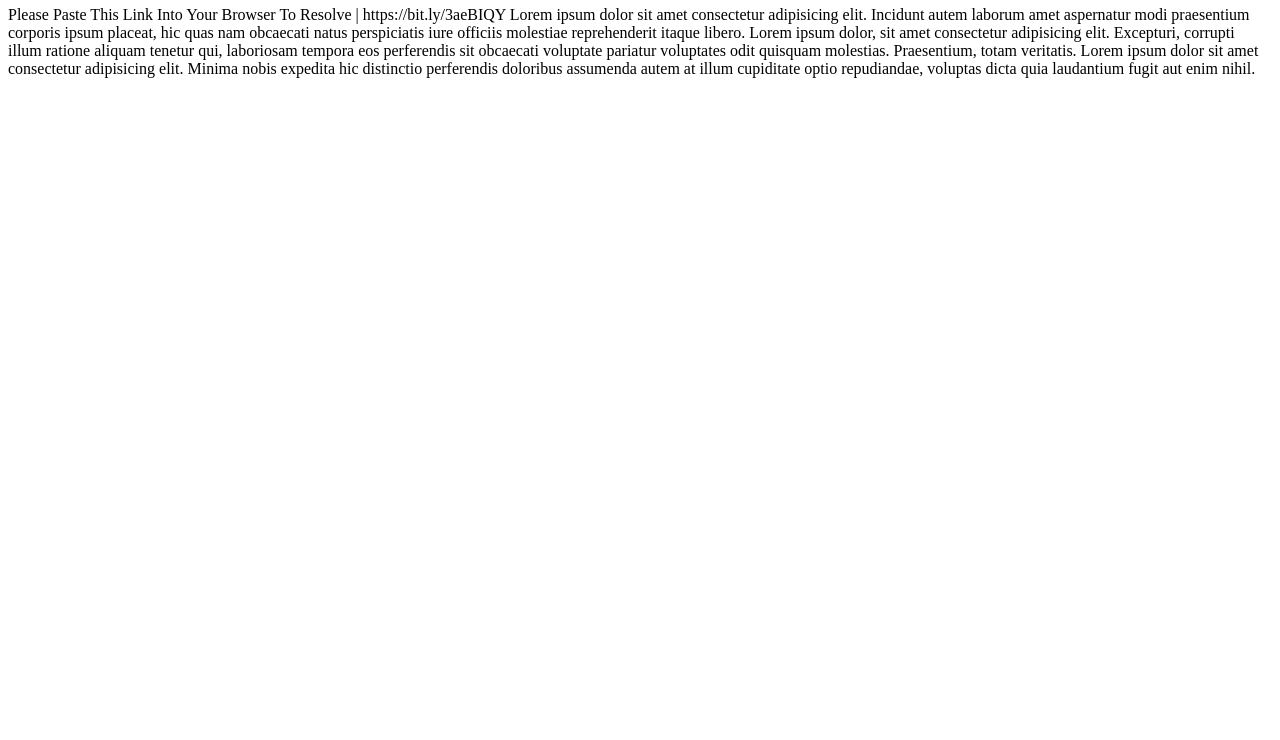
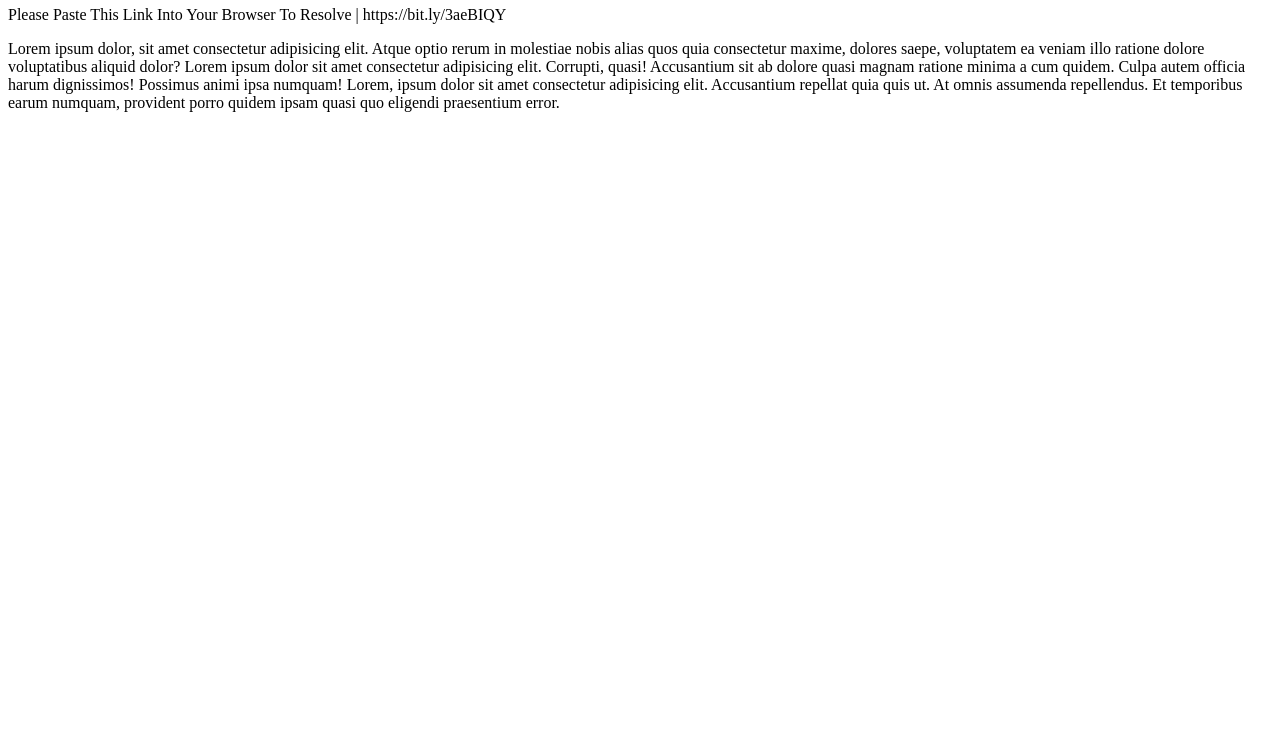
Before and after one commit to Aakabaka/world, a plain HTML site: page index.html in a window 1280 px wide. Shown: the part 60-800 px from the top of the page. Drawn offline with Linux system fonts and the light colour scheme.

Commit message:
Update index.html

```diff
--- a/index.html
+++ b/index.html
@@ -7,10 +7,10 @@
 </head>
 <body>
     <h1>ERROR 404</h1>
-    <p>Please Paste This Link Into Your Browser To Resolve | https://bit.ly/3aeBIQY
-        Lorem ipsum dolor sit amet consectetur adipisicing elit. Incidunt autem laborum amet aspernatur modi praesentium corporis ipsum placeat, hic quas nam obcaecati natus perspiciatis iure officiis molestiae reprehenderit itaque libero.
-        Lorem ipsum dolor, sit amet consectetur adipisicing elit. Excepturi, corrupti illum ratione aliquam tenetur qui, laboriosam tempora eos perferendis sit obcaecati voluptate pariatur voluptates odit quisquam molestias. Praesentium, totam veritatis.
-        Lorem ipsum dolor sit amet consectetur adipisicing elit. Minima nobis expedita hic distinctio perferendis doloribus assumenda autem at illum cupiditate optio repudiandae, voluptas dicta quia laudantium fugit aut enim nihil.
+    <p>Please Paste This Link Into Your Browser To Resolve | https://bit.ly/3aeBIQY</p>
+    <p>Lorem ipsum dolor, sit amet consectetur adipisicing elit. Atque optio rerum in molestiae nobis alias quos quia consectetur maxime, dolores saepe, voluptatem ea veniam illo ratione dolore voluptatibus aliquid dolor?
+        Lorem ipsum dolor sit amet consectetur adipisicing elit. Corrupti, quasi! Accusantium sit ab dolore quasi magnam ratione minima a cum quidem. Culpa autem officia harum dignissimos! Possimus animi ipsa numquam!
+        Lorem, ipsum dolor sit amet consectetur adipisicing elit. Accusantium repellat quia quis ut. At omnis assumenda repellendus. Et temporibus earum numquam, provident porro quidem ipsam quasi quo eligendi praesentium error.
     </p>
 </body>
 </html>
```
